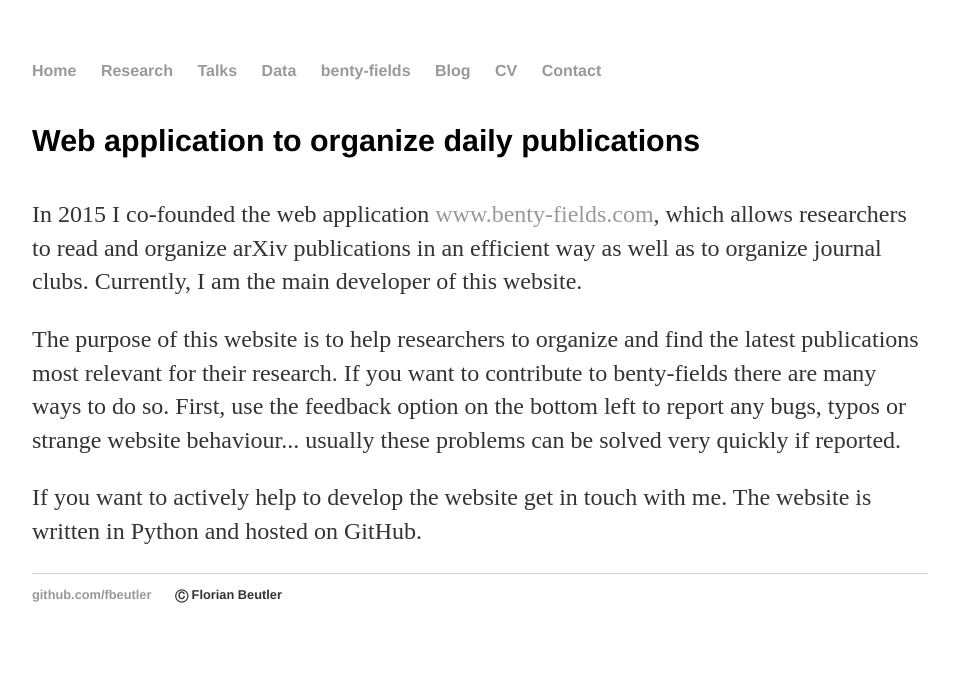
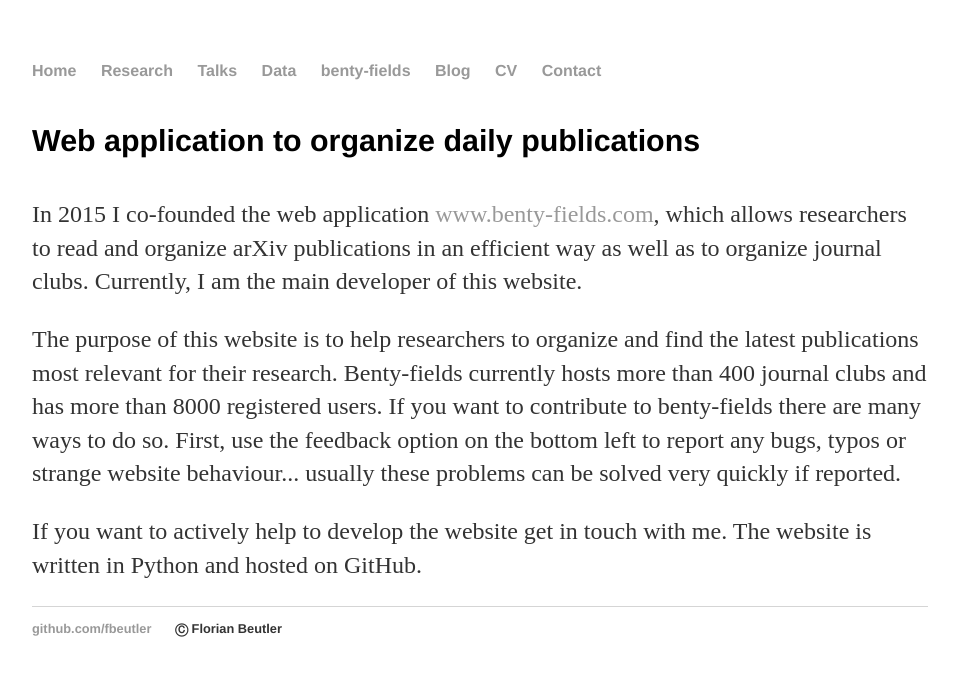
Before and after one commit to fbeutler/fbeutler.github.io, a Jekyll site: the page built from benty-fields/benty-fields.html, in a window 1280 px wide. Shown: the top 676 px of the page, without its empty margins (160-1119 px from the left). Built offline with Jekyll 4.4.1, drawn with Linux system fonts in a browser that asks for light colours.

Commit message:
Update benty-fields.html

```diff
--- a/benty-fields/benty-fields.html
+++ b/benty-fields/benty-fields.html
@@ -12,6 +12,7 @@
 
 <p>
   The purpose of this website is to help researchers to organize and find the latest publications most relevant for their research.
+  Benty-fields currently hosts more than 400 journal clubs and has more than 8000 registered users.
   If you want to contribute to benty-fields there are many ways to do so. First, use the feedback option on the bottom left to report
   any bugs, typos or strange website behaviour... usually these problems can be solved very quickly if reported.
 </p>
```
